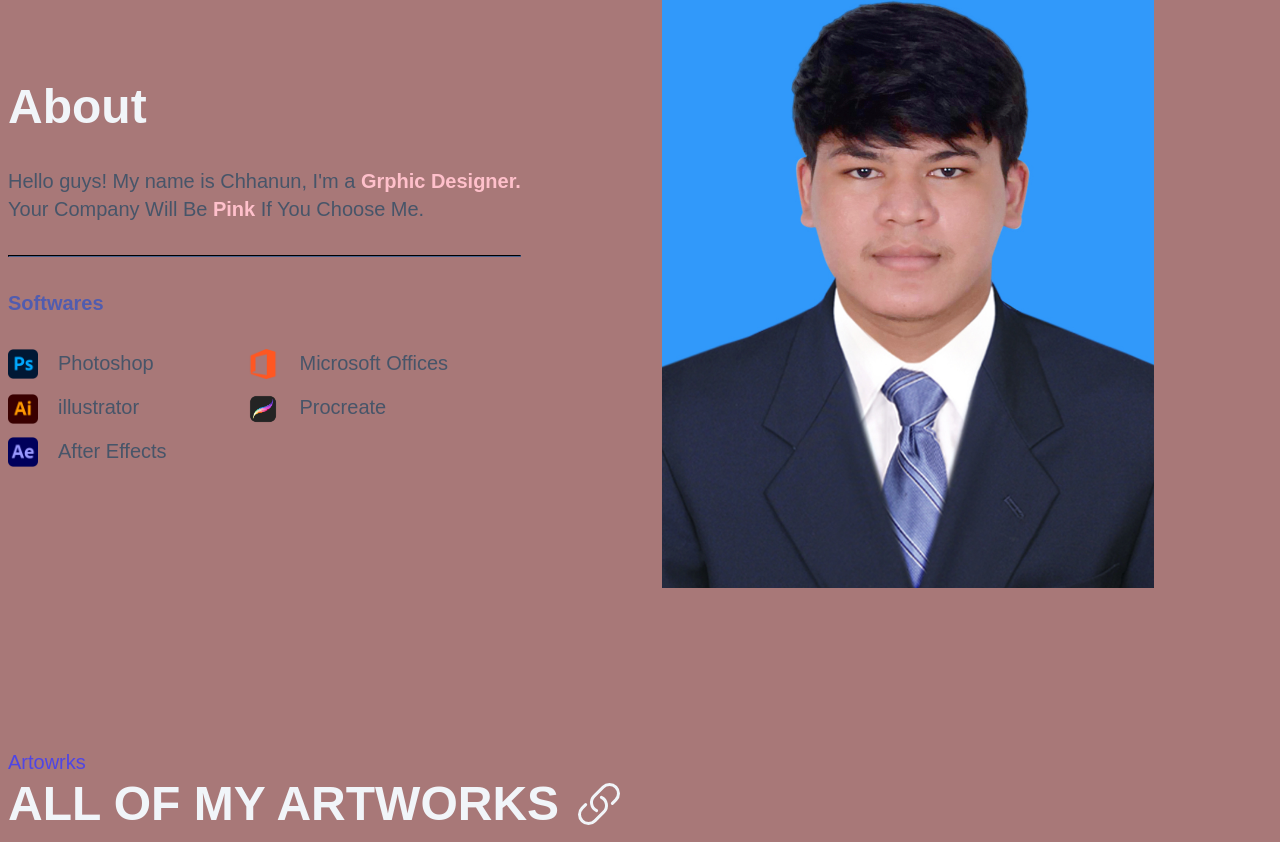
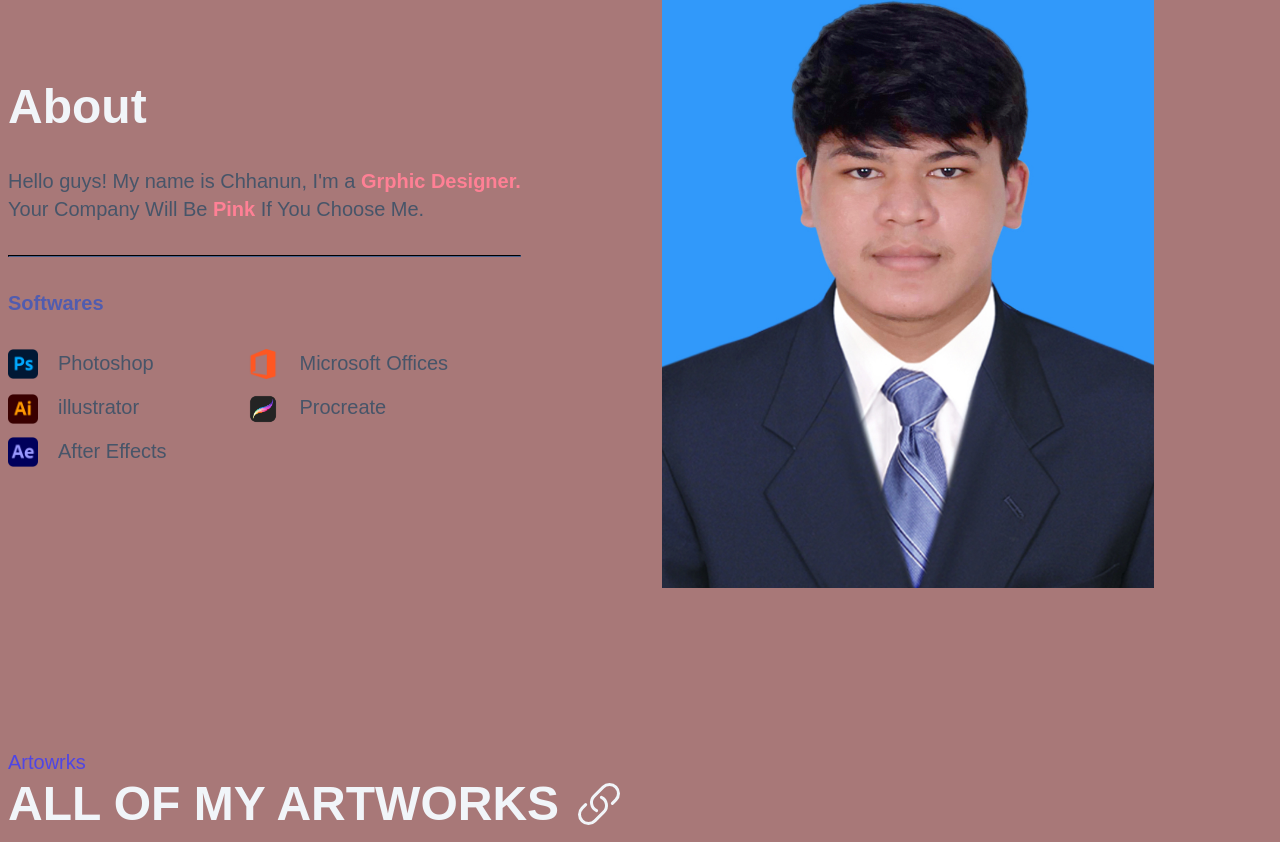
Before and after one commit to socheatchhanun/chhanun26, a website built with Vite: page index.html in a window 1280 px wide. Shown: the part 903-1745 px from the top of the page. Built offline with nearby package versions, Linux system fonts and the light colour scheme; files whose address does not match are found by name; a web font is replaced by a local one.

Commit message:
8 commit

```diff
--- a/styles/style.css
+++ b/styles/style.css
@@ -75,7 +75,7 @@ a {
 }
 
 strong {
-  color: pink
+  color: rgb(255, 128, 149)
 }
 
 /* Scrollbar */
```
